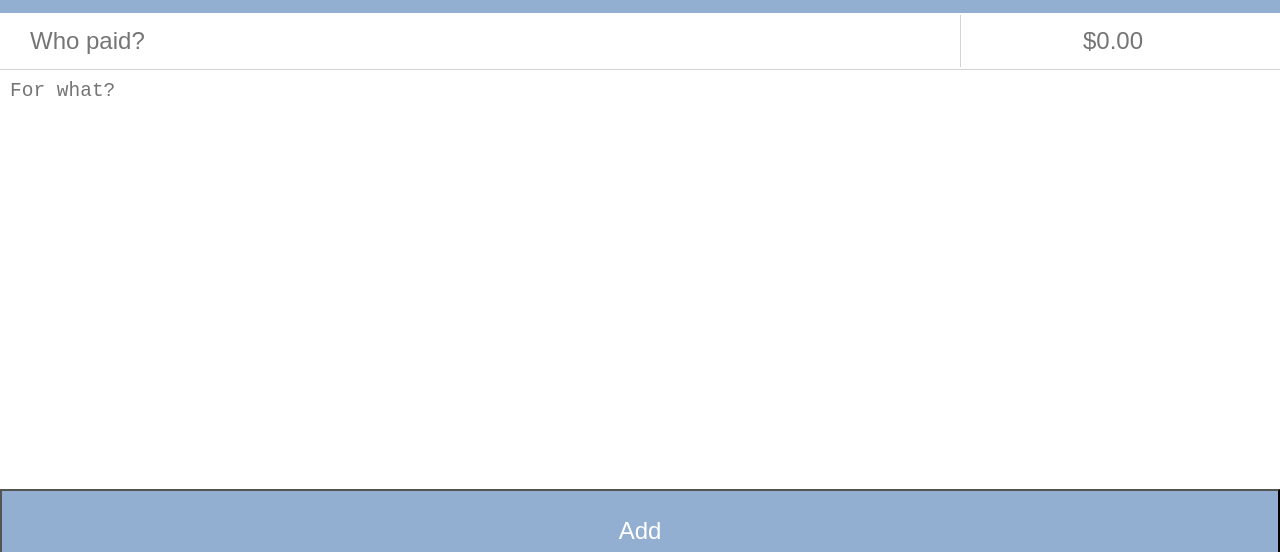
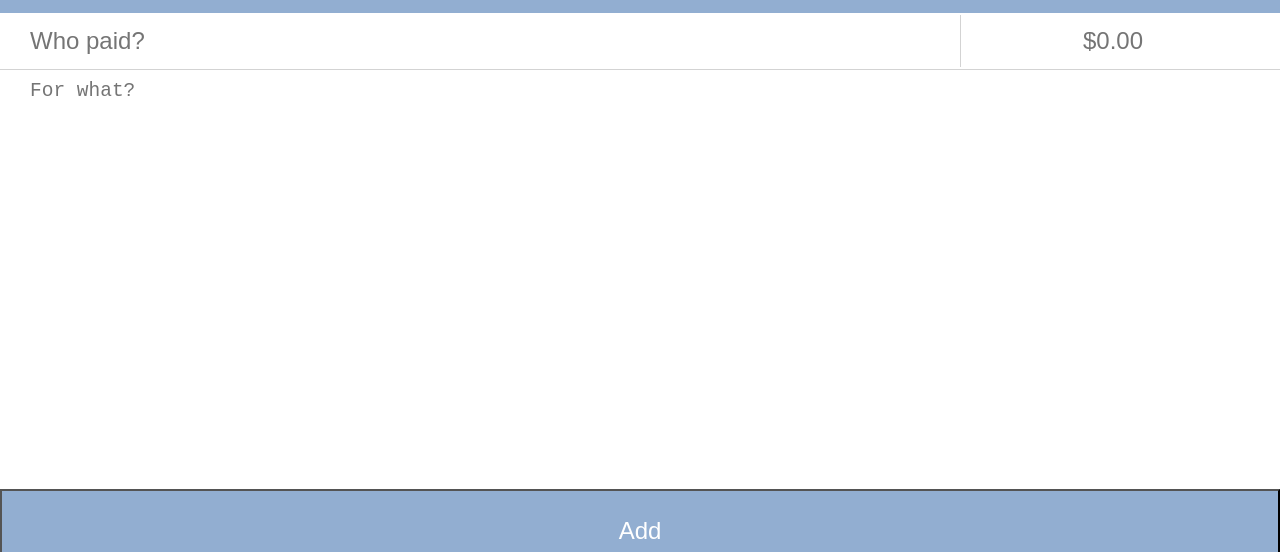
Before and after one commit to coinz-app/coinz, a React (Create React App) app: page / in a window 1280 px wide. Shown: the part 227-779 px from the top of the page. Built offline with nearby package versions, Linux system fonts and the light colour scheme.

Commit message:
Fixed padding issue in add description

```diff
--- a/src/components/Add/Add.css
+++ b/src/components/Add/Add.css
@@ -51,7 +51,7 @@
     font-size: 1.5em;
     border: none;
     padding-top: 10px;
-    padding-left: 10px;
+    padding-left: 30px;
 }
 
 .add-button {
```
